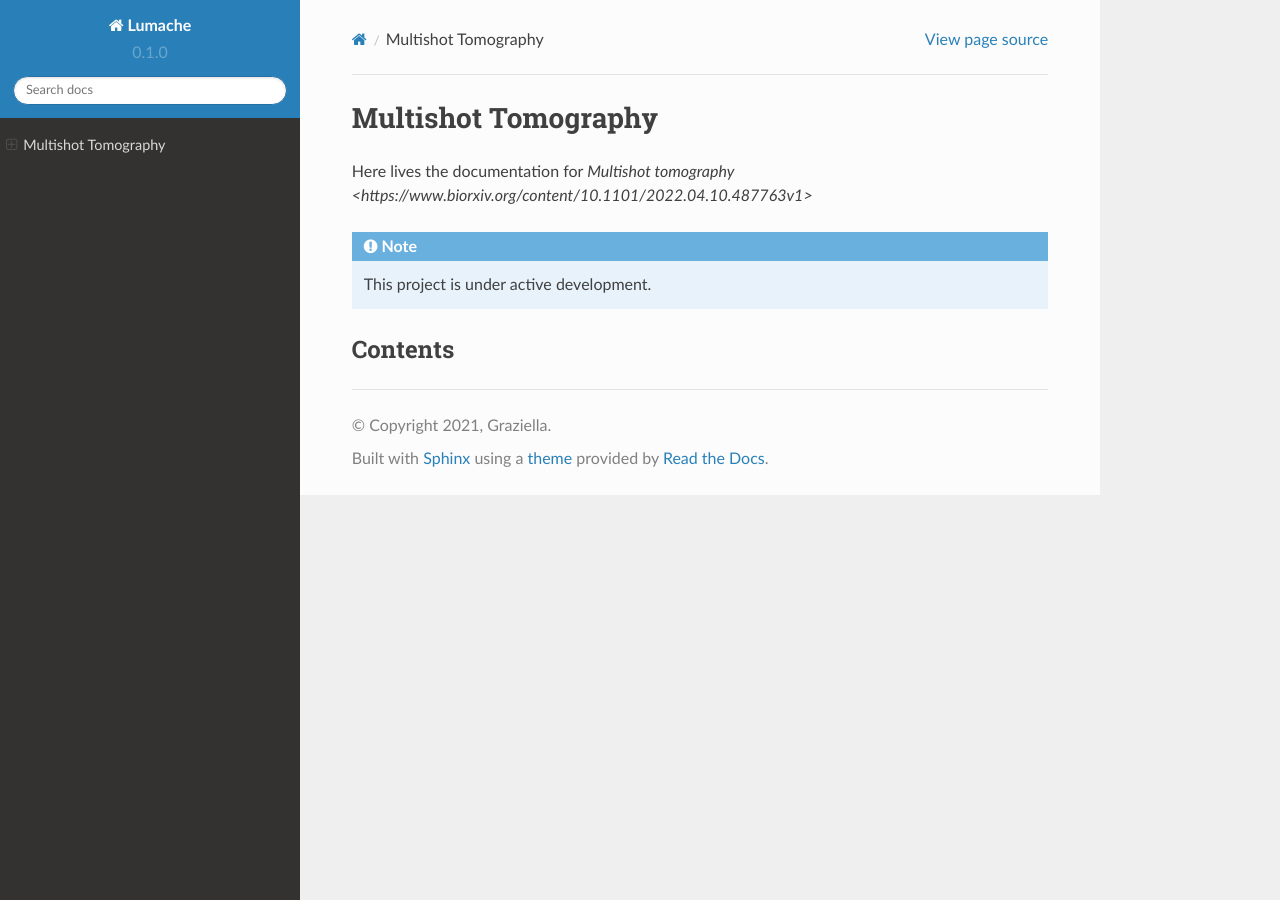
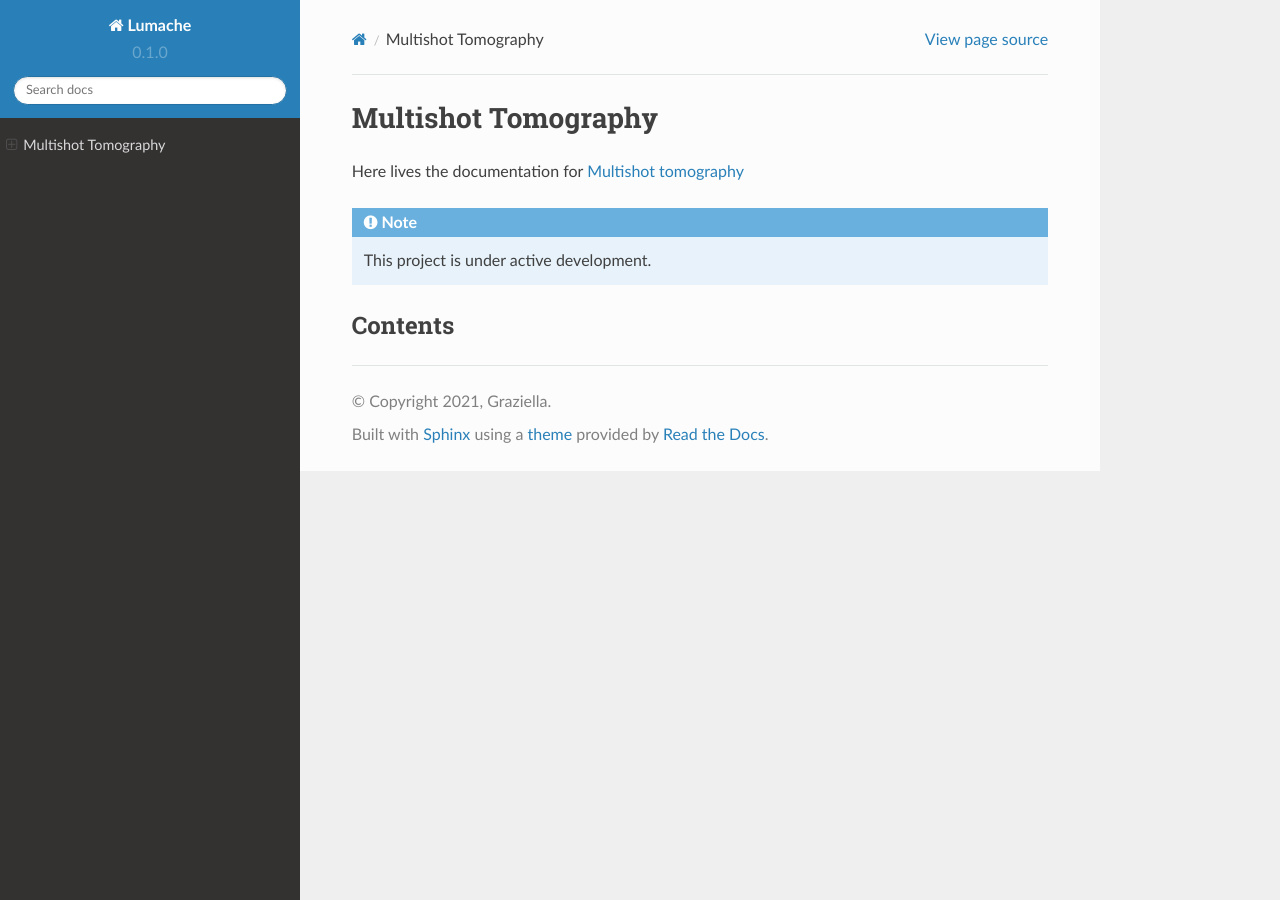
Before and after one commit to sagarbiophysics/multishot_tomography, a Sphinx documentation site: the page built from docs/source/index.rst, in a window 1280 px wide. Built offline with Sphinx 7.4.7 and the Read the Docs theme 2.0.0, drawn with Linux system fonts in a browser that asks for light colours; pages that are not in the unit, such as notebooks, are missing from menus.

Commit message:
Update index.rst

```diff
--- a/docs/source/index.rst
+++ b/docs/source/index.rst
@@ -1,7 +1,7 @@
 Multishot Tomography
 ===================================
 
-Here lives the documentation for `Multishot tomography <https://www.biorxiv.org/content/10.1101/2022.04.10.487763v1>`
+Here lives the documentation for `Multishot tomography <https://www.biorxiv.org/content/10.1101/2022.04.10.487763v1>`_
 
 
 .. note::
```
